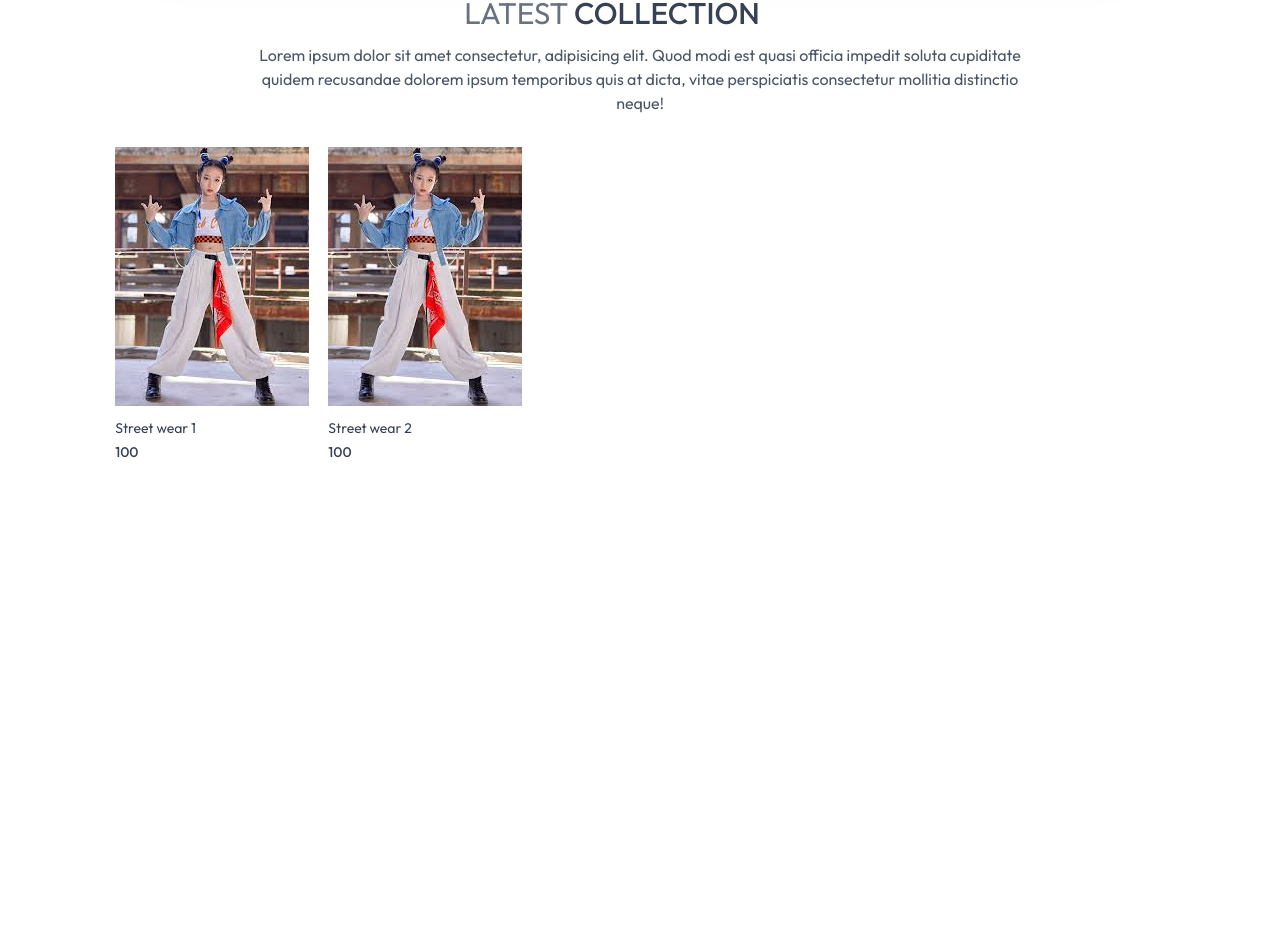
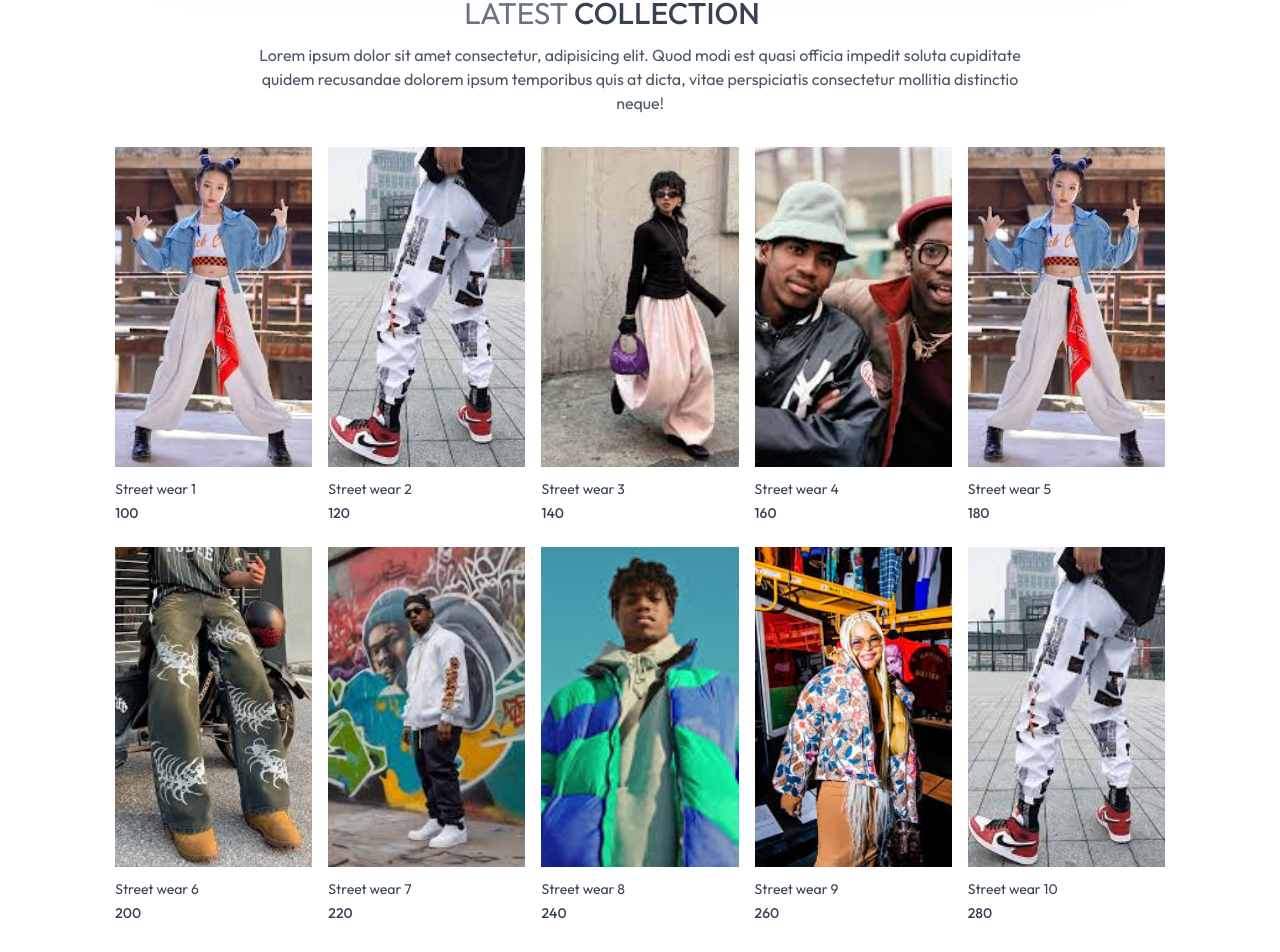
Before and after one commit to Sainrai0suiiiii/Ecommerce, a React (Vite) app in the folder frontend/: page / in a window 1280 px wide. Shown: the part 729-1681 px from the top of the page. Before the commit the page ends 1231 px from the top, so only its background shows below. Built offline with nearby package versions, Linux system fonts and the light colour scheme.

Commit message:
made changes in assets.js for rendering products in the lastest collection section

```diff
--- a/frontend/src/assets/assets.js
+++ b/frontend/src/assets/assets.js
@@ -3,12 +3,18 @@ import b from './b.jpg'
 import c from './c.jpg'
 import cart from './cart.png'
 import d from './d.jpg'
+import e from './e.jpg'
+
+import g from './g.jpg'
+import h from './h.jpg'
+import i from './i.jpg'
+import j from './j.jpg'
+import k from './k.jpg'
 import menu from './menu.png'
 import search from './search.png'
 import user from './user.png'
 import dropdown from './dropdown.png'
 import hero from './hero.jpg'
-
 import style_street_logo from './style_street_logo.png'
 
 export const assets = {
@@ -18,7 +24,6 @@ export const assets = {
   menu,
   dropdown,
   hero,
-
   style_street_logo,
 }
 
@@ -26,8 +31,7 @@ export const products = [
   {
     _id: "aaaaa",
     name: "Street wear 1",
-    description:
-      "A lightweight, usually knitted, puullovershirt, close-fitting and easy wear",
+    description: "A lightweight, usually knitted, pullover shirt, close-fitting and easy wear",
     price: 100,
     image: [a, b, c, d],
     category: "women",
@@ -39,14 +43,109 @@ export const products = [
   {
     _id: "aaaab",
     name: "Street wear 2",
-    description:
-      "A lightweight, usually knitted, puullovershirt, close-fitting and easy wear",
-    price: 100,
-    image: [a, b, c, d],
+    description: "A lightweight, usually knitted, pullover shirt, close-fitting and easy wear",
+    price: 120,
+    image: [b, a, c, d],
+    category: "men",
+    subCategory: "topwear",
+    sizes: ["s", "m", "l", "xl"],
+    date: 1716634345448,
+    bestseller: false,
+  },
+  {
+    _id: "aaaac",
+    name: "Street wear 3",
+    description: "A lightweight, usually knitted, pullover shirt, close-fitting and easy wear",
+    price: 140,
+    image: [c, a, b, d],
     category: "women",
+    subCategory: "topwear",
+    sizes: ["s", "m"],
+    date: 1716634345448,
+    bestseller: true,
+  },
+  {
+    _id: "aaaad",
+    name: "Street wear 4",
+    description: "A lightweight, usually knitted, pullover shirt, close-fitting and easy wear",
+    price: 160,
+    image: [d, a, b, c],
+    category: "men",
+    subCategory: "bottomwear",
+    sizes: ["m", "l", "xl"],
+    date: 1716634345448,
+    bestseller: false,
+  },
+  {
+    _id: "aaaae",
+    name: "Street wear 5",
+    description: "A lightweight, usually knitted, pullover shirt, close-fitting and easy wear",
+    price: 180,
+    image: [a, e, b, d],
+    category: "kids",
+    subCategory: "topwear",
+    sizes: ["s", "m"],
+    date: 1716634345448,
+    bestseller: true,
+  },
+  {
+    _id: "aaaaf",
+    name: "Street wear 6",
+    description: "A lightweight, usually knitted, pullover shirt, close-fitting and easy wear",
+    price: 200,
+    image: [g, d, a, c],
+    category: "women",
+    subCategory: "bottomwear",
+    sizes: ["s", "m", "l"],
+    date: 1716634345448,
+    bestseller: false,
+  },
+  {
+    _id: "aaaag",
+    name: "Street wear 7",
+    description: "A lightweight, usually knitted, pullover shirt, close-fitting and easy wear",
+    price: 220,
+    image: [i, d, a, b],
+    category: "men",
     subCategory: "full outfit",
+    sizes: ["m", "l", "xl"],
+    date: 1716634345448,
+    bestseller: true,
+  },
+  {
+    _id: "aaaah",
+    name: "Street wear 8",
+    description: "A lightweight, usually knitted, pullover shirt, close-fitting and easy wear",
+    price: 240,
+    image: [j, c, b, a],
+    category: "kids",
+    subCategory: "bottomwear",
+    sizes: ["s", "m"],
+    date: 1716634345448,
+    bestseller: false,
+  },
+  {
+    _id: "aaaai",
+    name: "Street wear 9",
+    description: "A lightweight, usually knitted, pullover shirt, close-fitting and easy wear",
+    price: 260,
+    image: [k, d, c, b],
+    category: "women",
+    subCategory: "topwear",
     sizes: ["s", "m", "l"],
     date: 1716634345448,
     bestseller: true,
   },
+  {
+    _id: "aaaaj",
+    name: "Street wear 10",
+    description: "A lightweight, usually knitted, pullover shirt, close-fitting and easy wear",
+    price: 280,
+    image: [b, c, d, a],
+    category: "men",
+    subCategory: "topwear",
+    sizes: ["m", "l"],
+    date: 1716634345448,
+    bestseller: false,
+  },
 ]
--- a/frontend/src/components/NavBar.jsx
+++ b/frontend/src/components/NavBar.jsx
@@ -7,7 +7,7 @@ const NavBar = () => {
 
   return (
     <div className="flex items-center justify-between py-5 font-medium">
-      <img src={assets.style_street_logo} className="w-36" alt="" />
+      <Link to ='/'><img src={assets.style_street_logo} className="w-36" alt="" /></Link>
 
 
       <ul className="hidden sm:flex gap-5 text-sm text-gray-700">
--- a/frontend/src/components/ProductItem.jsx
+++ b/frontend/src/components/ProductItem.jsx
@@ -1,14 +1,13 @@
-import {useContext}from 'react'
-import { ShopContext } from '../context/ShopContext'
-import {Link} from 'react-router-dom'
+import { useContext } from 'react';
+import { Link } from 'react-router-dom';
+import { ShopContext } from '../context/ShopContext';
 
 const ProductItem = ({id,image,name,price}) => {
     const{currency} = useContext(ShopContext);
   return (
-    <Link className='text-gray-700 cursor-pointer' to = {'/products/${id}'}>
+    <Link className='text-gray-700 cursor-pointer' to = {`/products/${id}`}>
         <div className='overflow-hidden'>
-            <img className=' hover:scale-110 transition ease-in-out' src={image[0]} alt=''/>
-
+          <img className='w-full h-80 object-cover hover:scale-110 transition ease-in-out' src={image[0]} alt=''/>
         </div>
         <p className='pt-3 pb-1 text-sm'>{name}</p>
         <p className= 'text-sm font-medium'>{currency}{price}</p>
--- a/frontend/src/index.css
+++ b/frontend/src/index.css
@@ -17,3 +17,11 @@ a.active hr{
   font-weight: 400;
   font-style: normal;
 }
+
+@media  (max-width:640px){
+  a.active{
+    background-color: black;
+    color: white;
+  }
+
+}
```
